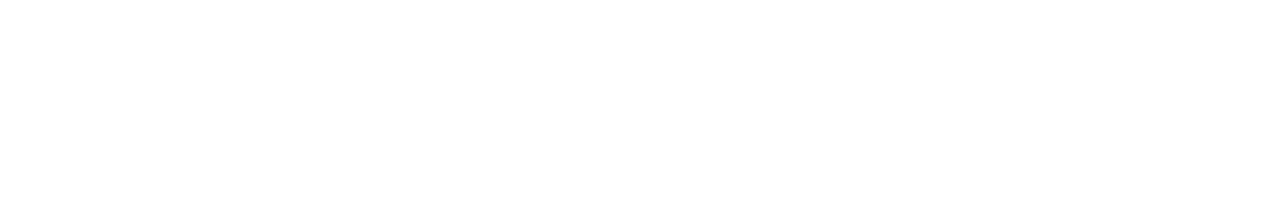
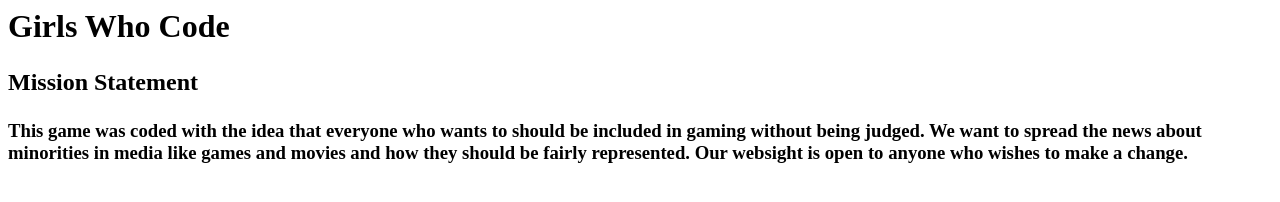
Before and after one commit to AndoverGWC/WomenAndGaming, a plain HTML site: page Anna.html in a window 1280 px wide. Drawn offline with Linux system fonts and the light colour scheme.

Commit message:
Update Anna.html

```diff
--- a/Anna.html
+++ b/Anna.html
@@ -1,2 +1,29 @@
 <html>
+  <head>
+    <title>Girls Who Code</title>
+    <meta name="description" content="A cool thing made with Glitch">
+    <link id="favicon" rel="icon" href="https://glitch.com/edit/favicon-app.ico" type="image/x-icon">
+    <meta charset="utf-8">
+    <meta http-equiv="X-UA-Compatible" content="IE=edge">
+    <meta name="viewport" content="width=device-width, initial-scale=1">
+    <link rel="stylesheet" href="/style.css">
+  </head>
+  <body>
+    <header>
+      <h1>
+        Girls Who Code
+    </h1>
+
+    </header>
+      <font color="black">
+      <h2>
+      <p class="bold">Mission Statement</p>
+         </h2>
+      <h3>
+      <p>This game was coded with the idea that everyone who wants to should be included in gaming without being judged.
+        We want to spread the news about minorities in media like games and movies and how they should be fairly represented.
+        Our websight is open to anyone who wishes to make a change.</p>
+        </h3>
+        </font>
+  </body>
 </html>
```
